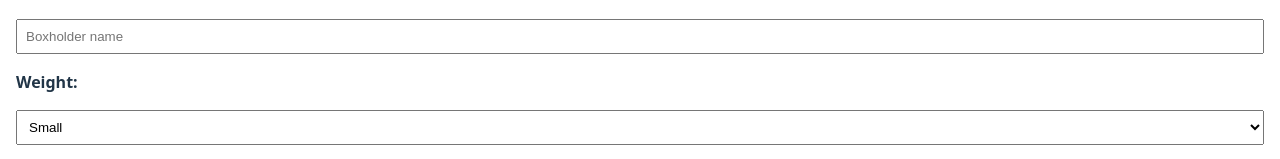
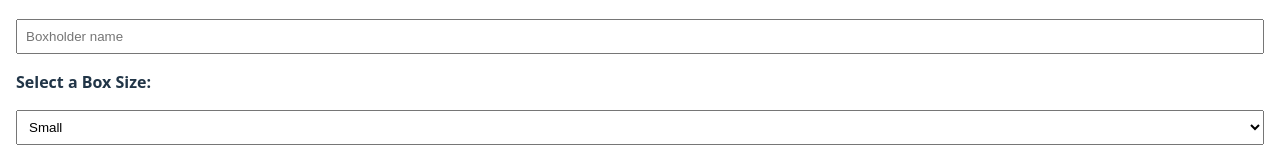
Before and after one commit to PratikshaDPai/react-router-dom-lab, a React (Vite) app: page /new-mailbox in a window 1280 px wide. Shown: the part 218-377 px from the top of the page. Built offline with nearby package versions, Linux system fonts and the light colour scheme.

Commit message:
Rename weight form field to boxSize

```diff
--- a/src/components/MailboxForm/MailboxForm.jsx
+++ b/src/components/MailboxForm/MailboxForm.jsx
@@ -28,12 +28,12 @@ export default function MailboxForm({ mailboxes }) {
           onChange={handleChange}
           required
         />
-        <label htmlFor="weight">Weight:</label>
+        <label htmlFor="boxSize">Select a Box Size:</label>
         <select
           type="number"
-          id="weight"
-          name="weight"
-          value={formData.weight}
+          id="boxSize"
+          name="boxSize"
+          value={formData.boxSize}
           onChange={handleChange}
         >
           <option value="Small">Small</option>
```
